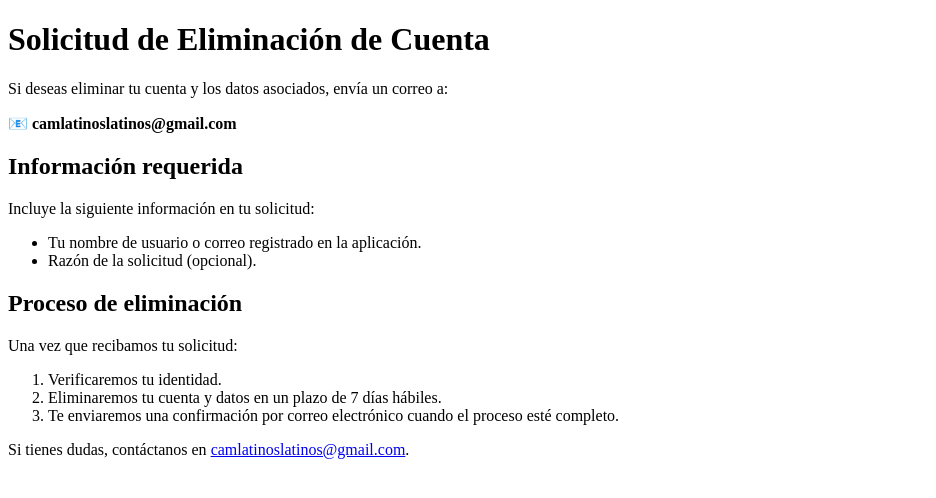
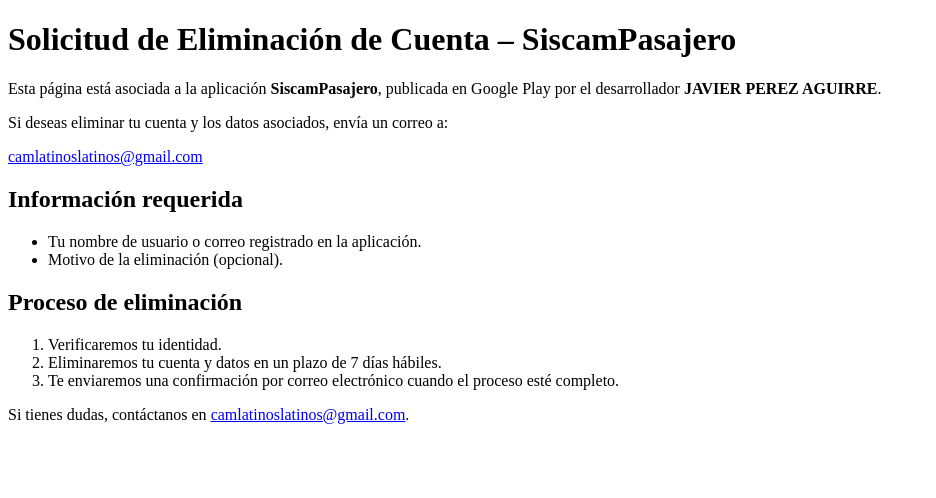
Before and after one commit to camlatinoslatinos/eliminar-cuenta, a plain HTML site: page index.html in a window 1280 px wide. Shown: the whole page, without its empty margins (0-936 px from the left). Drawn offline with Linux system fonts and the light colour scheme.

Commit message:
Update index.html
se agrega referencia al desarrollador

```diff
--- a/index.html
+++ b/index.html
@@ -2,29 +2,29 @@
 <html lang="es">
 <head>
   <meta charset="UTF-8">
-    <meta name="viewport" content="width=device-width, initial-scale=1.0">
-    <title>Solicitud de Eliminación de Cuenta</title>
+  <title>Eliminar cuenta – SiscamPasajero</title>
 </head>
 <body>
-    <h1>Solicitud de Eliminación de Cuenta</h1>
+  <h1>Solicitud de Eliminación de Cuenta – SiscamPasajero</h1>
+
+  <p>Esta página está asociada a la aplicación <strong>SiscamPasajero</strong>, publicada en Google Play por el desarrollador <strong>JAVIER PEREZ AGUIRRE</strong>.</p>
+
   <p>Si deseas eliminar tu cuenta y los datos asociados, envía un correo a:</p>
-    <p><strong>📧 camlatinoslatinos@gmail.com</strong></p>
+  <p><a href="mailto:camlatinoslatinos@gmail.com">camlatinoslatinos@gmail.com</a></p>
 
   <h2>Información requerida</h2>
-    <p>Incluye la siguiente información en tu solicitud:</p>
   <ul>
     <li>Tu nombre de usuario o correo registrado en la aplicación.</li>
-        <li>Razón de la solicitud (opcional).</li>
+    <li>Motivo de la eliminación (opcional).</li>
   </ul>
 
   <h2>Proceso de eliminación</h2>
-    <p>Una vez que recibamos tu solicitud:</p>
   <ol>
     <li>Verificaremos tu identidad.</li>
     <li>Eliminaremos tu cuenta y datos en un plazo de 7 días hábiles.</li>
     <li>Te enviaremos una confirmación por correo electrónico cuando el proceso esté completo.</li>
   </ol>
 
-    <p>Si tienes dudas, contáctanos en <a href="camlatinoslatinos@gmail.com">camlatinoslatinos@gmail.com</a>.</p>
+  <p>Si tienes dudas, contáctanos en <a href="mailto:camlatinoslatinos@gmail.com">camlatinoslatinos@gmail.com</a>.</p>
 </body>
 </html>
```
Lines whose indentation alone changed are shown as unchanged.
